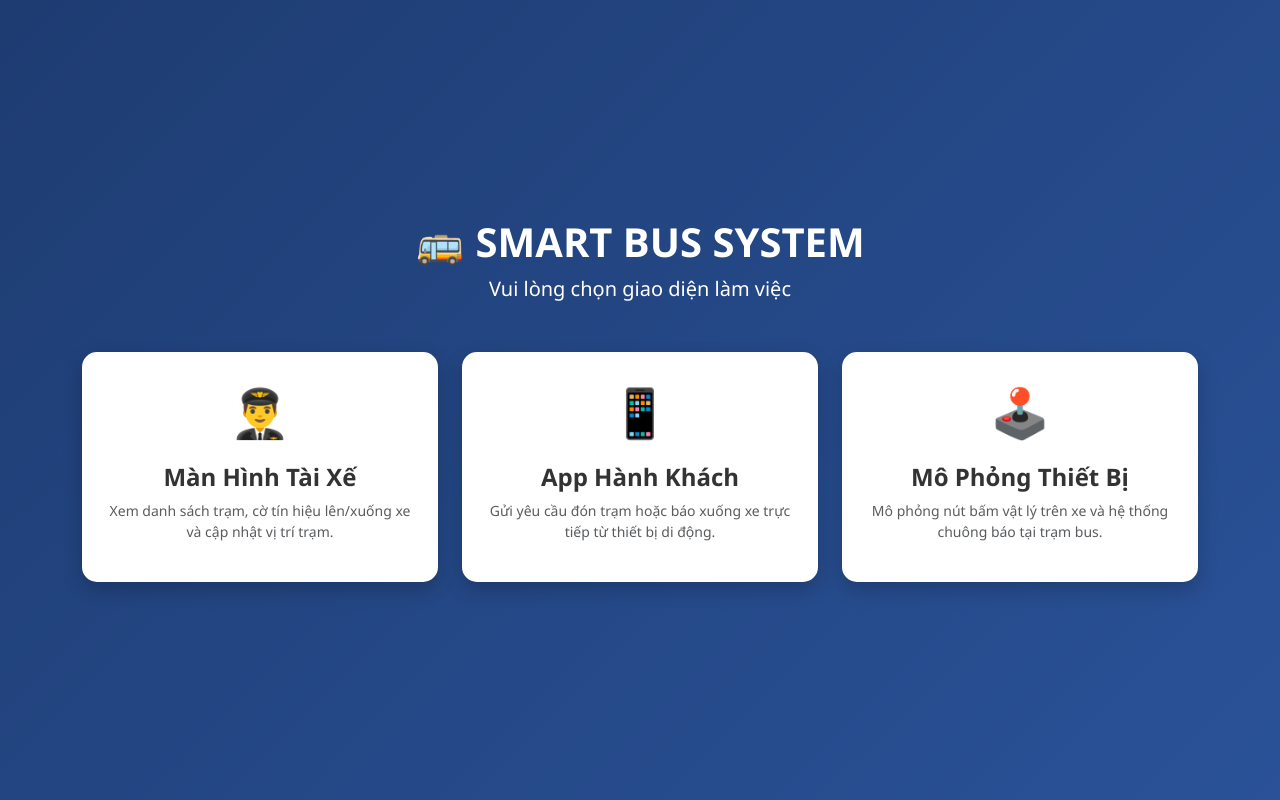
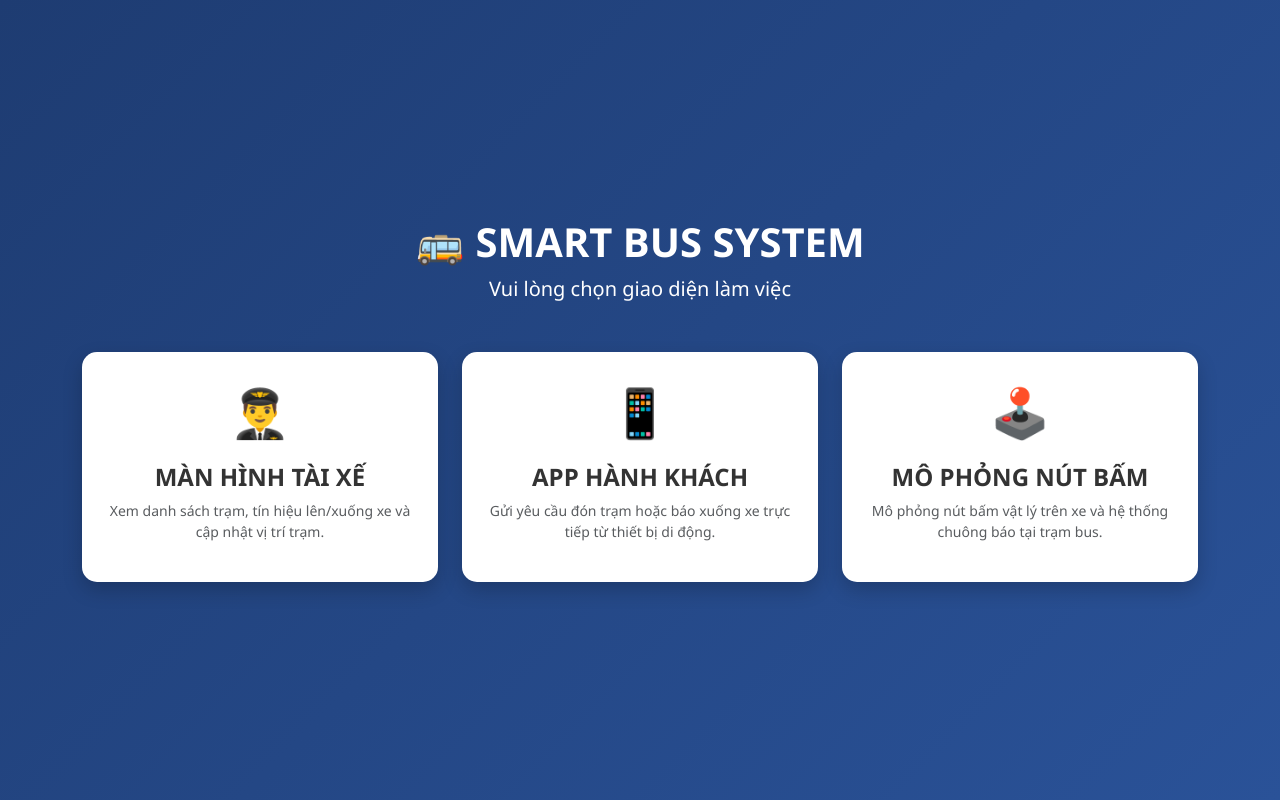
Before and after one commit to DuongNgo26/smart-bus-cloud, a website: page public/index.html in a window 1280 px wide. Drawn offline with nearby package versions, Linux system fonts and the light colour scheme.

Commit message:
Add index.html

```diff
--- a/public/index.html
+++ b/public/index.html
@@ -42,8 +42,8 @@
             <div class="col-md-4">
                 <a href="/driver.html" class="card card-menu h-100 p-4 bg-white text-center">
                     <div class="icon-box text-primary">👨‍✈️</div>
-                    <h4 class="fw-bold">Màn Hình Tài Xế</h4>
-                    <p class="text-muted small">Xem danh sách trạm, cờ tín hiệu lên/xuống xe và cập nhật vị trí trạm.</p>
+                    <h4 class="fw-bold">MÀN HÌNH TÀI XẾ</h4>
+                    <p class="text-muted small">Xem danh sách trạm, tín hiệu lên/xuống xe và cập nhật vị trí trạm.</p>
                 </a>
             </div>
 
@@ -51,7 +51,7 @@
             <div class="col-md-4">
                 <a href="/passenger.html" class="card card-menu h-100 p-4 bg-white text-center">
                     <div class="icon-box text-success">📱</div>
-                    <h4 class="fw-bold">App Hành Khách</h4>
+                    <h4 class="fw-bold">APP HÀNH KHÁCH</h4>
                     <p class="text-muted small">Gửi yêu cầu đón trạm hoặc báo xuống xe trực tiếp từ thiết bị di động.</p>
                 </a>
             </div>
@@ -60,7 +60,7 @@
             <div class="col-md-4">
                 <a href="/simulation.html" class="card card-menu h-100 p-4 bg-white text-center">
                     <div class="icon-box text-warning">🕹️</div>
-                    <h4 class="fw-bold">Mô Phỏng Thiết Bị</h4>
+                    <h4 class="fw-bold">MÔ PHỎNG NÚT BẤM</h4>
                     <p class="text-muted small">Mô phỏng nút bấm vật lý trên xe và hệ thống chuông báo tại trạm bus.</p>
                 </a>
             </div>
--- a/server.js
+++ b/server.js
@@ -13,7 +13,7 @@ app.use(express.static(path.join(__dirname, 'public')));
 
 // Trang chủ điều hướng mặc định đến driver.html
 app.get('/', (req, res) => {
-    res.sendFile(path.join(__dirname, 'public', 'driver.html'));
+    res.sendFile(path.join(__dirname, 'public', 'index.html'));
 });
 
 // Kết nối PostgreSQL (Neon Cloud)
```
